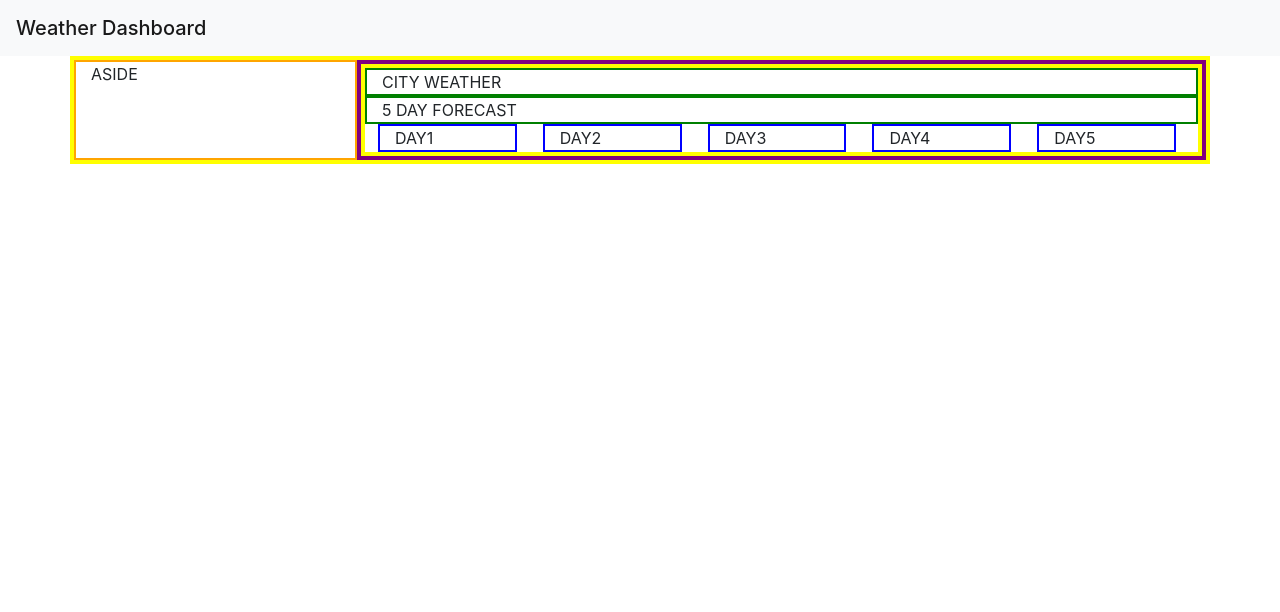
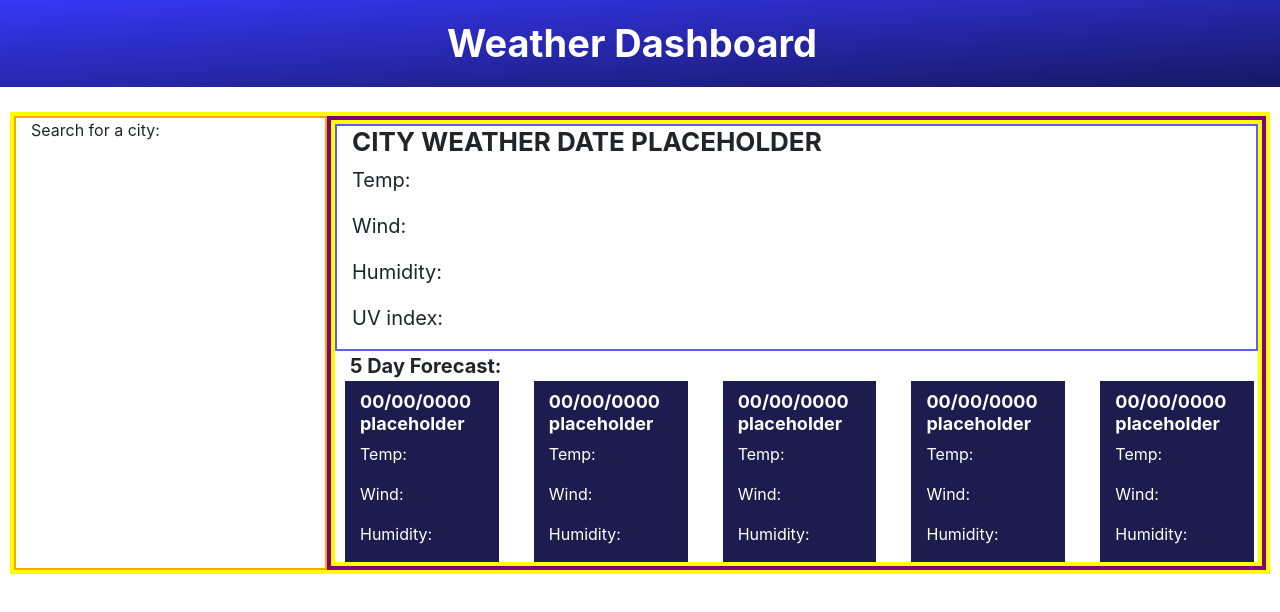
Before and after one commit to mlward639/unit-six-homework, a plain HTML site: page index.html in a window 1280 px wide. Drawn offline with nearby package versions, Linux system fonts and the light colour scheme.

Commit message:
updates to CSS/HTML of entire page minus search bar left

```diff
--- a/Assets/css/reset.css
+++ b/Assets/css/reset.css
@@ -32,5 +32,3 @@ pre, code {
 ol, ul {
   list-style: none;
 }
-
-*/
--- a/Assets/css/style.css
+++ b/Assets/css/style.css
@@ -1,4 +1,16 @@
 /* WHY IS MY WHOLE GRID NOT FLUSH WITH LEFT AND RIGHT EDGES? */
+
+.my-navbar {
+    background-image: linear-gradient(to bottom right, rgb(55, 55, 247), rgb(23, 23, 99));
+    text-align: center;
+    padding: 10px;
+    margin-bottom: 10px;
+}
+
+.title {
+    font-weight: bold;
+    font-size: 38px;
+}
 
 .row {
     border: 4px solid yellow;
@@ -6,26 +18,63 @@
 
 .col-sm-8 {
     border: 2px solid orange;
+
 }
 
-.col-sm-4 {
-    border: 2px solid red;
-}
-
-.container {
+.container1 {
     border: 4px solid black(151, 151, 151);
+    margin: 25px;
 }
 
 .container2 {
     border: 4px solid purple;
+    box-sizing: border-box;
 }
 
-.col-md-12 {
-    border: 2px solid green;
+.display-current-weather {
+    border: 2px solid rgb(93, 93, 248);
+    margin: auto;
+    box-sizing: border-box;
+    font-size: 20px;
+}
+
+.display-current-weather h2 {
+    font-size: 26px;
+    font-weight: bold;
+}
+
+.title-5-day-forecast {
+    box-sizing: border-box;
+    font-size: 20px;
+    font-weight: bold;
+
+}
+
+.days {
+    background-color: rgb(28, 28, 78);
+    padding-top: 10px
+}
+
+.days h3 {
+    font-size: 18px;
+    font-weight: bold;
+    color: white;
+}
+
+.days p {
+    font-size: 16px;
+    color: white;
 }
 
 .col-md-2 {
-    border: 2px solid blue;
-    margin-right: 13px;
+    margin-right: 22px;
     margin-left: 13px;
 }
+
+.day5 {
+    margin-right: 0;
+}
+
+.day1 {
+    margin-left: 10px;
+}
--- a/index.html
+++ b/index.html
@@ -12,24 +12,59 @@
     <title>Unit-6-HW</title>
 </head>
 <body>
-    <header>
-        <nav class="navbar navbar-light bg-light">
-            <span class="navbar-brand mb-0 h1">Weather Dashboard</span>
-        </nav>
+    <header class="navbar-dark my-navbar"> <!-- why wont my-navbar on CSS override the bg-dark?? -->
+            <span class="navbar-brand mb-0 h1 title">Weather Dashboard</span>
     </header>
 
-    <div class="container">
+    <div class="container1">
         <div class="row">
-          <div class="col-sm-8 col-md-3">ASIDE</div>
+          <div class="col-sm-8 col-md-3">Search for a city:</div>
           <div class="col-md-9 container2">
             <div class="row gx-5">
-                <div class="col-sm-4 col-md-12">CITY WEATHER</div>
-                <div class="col-sm-4 col-md-12">5 DAY FORECAST</div>
-                <div class="col-sm col-md-2">DAY1</div>
-                <div class="col-sm col-md-2">DAY2</div>
-                <div class="col-sm col-md-2">DAY3</div>
-                <div class="col-sm col-md-2">DAY4</div>
-                <div class="col-sm col-md-2">DAY5</div>
+                <div class="col-sm-4 col-md-12 display-current-weather">
+                    <h2>CITY WEATHER DATE PLACEHOLDER<i class="weather-icon"></i></h2>
+                    <p class="temp">Temp: </p>
+                    <p class="wind">Wind: </p>
+                    <p class="humidity">Humidity: </p>
+                    <p>UV index: </p>
+
+                </div>
+                <div class="col-sm-4 col-md-12 title-5-day-forecast">5 Day Forecast:</div>
+                <div class="col-sm col-md-2 days day1">
+                    <h3 class="day1-title">00/00/0000 placeholder</h3>
+                    <i class="weather-icon"></i>
+                    <p class="temp">Temp: </p>
+                    <p class="wind">Wind: </p>
+                    <p class="humidity">Humidity: </p>
+                </div>
+                <div class="col-sm col-md-2 days day2">
+                    <h3 class="day1-title">00/00/0000 placeholder</h3>
+                    <i class="weather-icon"></i>
+                    <p class="temp">Temp: </p>
+                    <p class="wind">Wind: </p>
+                    <p class="humidity">Humidity: </p>
+                </div>
+                <div class="col-sm col-md-2 days day3">
+                    <h3 class="day1-title">00/00/0000 placeholder</h3>
+                    <i class="weather-icon"></i>
+                    <p class="temp">Temp: </p>
+                    <p class="wind">Wind: </p>
+                    <p class="humidity">Humidity: </p>
+                </div>
+                <div class="col-sm col-md-2 days day4">
+                    <h3 class="day1-title">00/00/0000 placeholder</h3>
+                    <i class="weather-icon"></i>
+                    <p class="temp">Temp: </p>
+                    <p class="wind">Wind: </p>
+                    <p class="humidity">Humidity: </p>
+                </div>
+                <div class="col-sm col-md-2 days day5">
+                    <h3 class="day1-title">00/00/0000 placeholder</h3>
+                    <i class="weather-icon"></i>
+                    <p class="temp">Temp: </p>
+                    <p class="wind">Wind: </p>
+                    <p class="humidity">Humidity: </p>
+                </div>
             </div>
         </div>
         </div>
```
